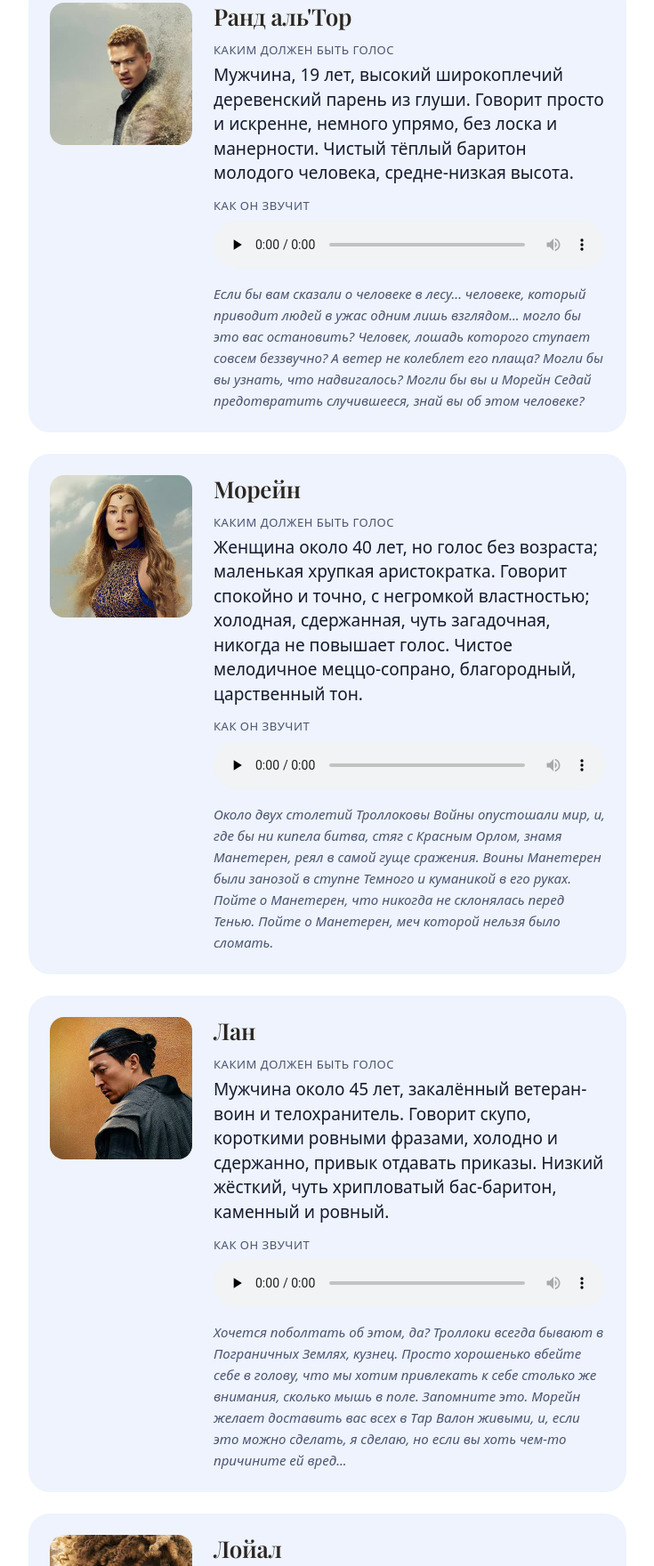
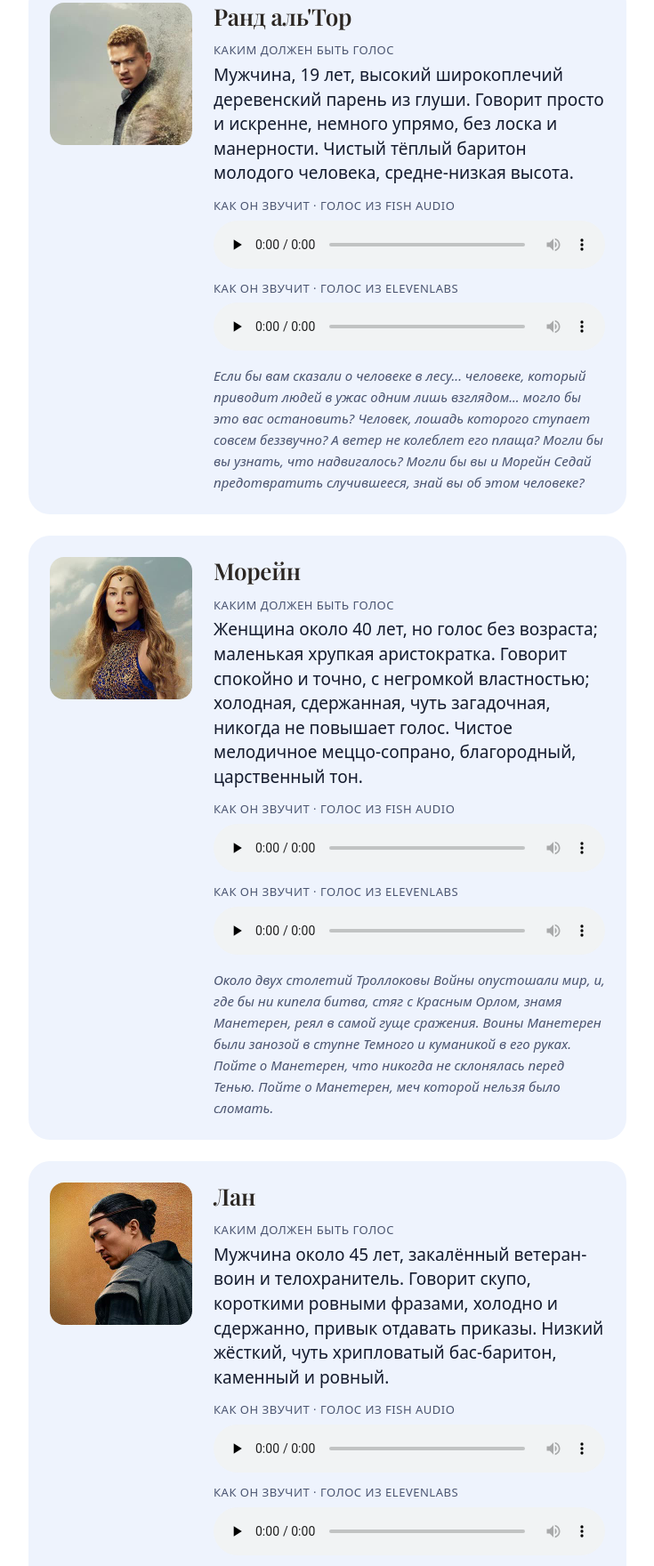
Before and after one commit to arhangel66/bookspeaks-site, a plain HTML site: page ru/7ccdec11b3/index.html in a window 1280 px wide. Shown: the part 350-2110 px from the top of the page at 89% size, without its empty margins (272-1007 px from the left). Drawn offline with Linux system fonts and the light colour scheme.

Commit message:
publish site 84a9603

```diff
--- a/ru/7ccdec11b3/index.html
+++ b/ru/7ccdec11b3/index.html
@@ -44,8 +44,10 @@
       <h2>Ранд аль'Тор</h2>
       <p class="label">Каким должен быть голос</p>
       <p class="voice">Мужчина, 19 лет, высокий широкоплечий деревенский парень из глуши. Говорит просто и искренне, немного упрямо, без лоска и манерности. Чистый тёплый баритон молодого человека, средне-низкая высота.</p>
-      <p class="label">Как он звучит</p>
+      <p class="label">Как он звучит · голос из Fish Audio</p>
       <audio controls preload="none" src="rand.m4a"></audio>
+      <p class="label">Как он звучит · голос из ElevenLabs</p>
+      <audio controls preload="none" src="rand-eleven.m4a"></audio>
       <blockquote>Если бы вам сказали о человеке в лесу... человеке, который приводит людей в ужас одним лишь взглядом... могло бы это вас остановить? Человек, лошадь которого ступает совсем беззвучно? А ветер не колеблет его плаща? Могли бы вы узнать, что надвигалось? Могли бы вы и Морейн Седай предотвратить случившееся, знай вы об этом человеке?</blockquote>
     </div>
   </article>
@@ -55,8 +57,10 @@
       <h2>Морейн</h2>
       <p class="label">Каким должен быть голос</p>
       <p class="voice">Женщина около 40 лет, но голос без возраста; маленькая хрупкая аристократка. Говорит спокойно и точно, с негромкой властностью; холодная, сдержанная, чуть загадочная, никогда не повышает голос. Чистое мелодичное меццо-сопрано, благородный, царственный тон.</p>
-      <p class="label">Как он звучит</p>
+      <p class="label">Как он звучит · голос из Fish Audio</p>
       <audio controls preload="none" src="moiraine.m4a"></audio>
+      <p class="label">Как он звучит · голос из ElevenLabs</p>
+      <audio controls preload="none" src="moiraine-eleven.m4a"></audio>
       <blockquote>Около двух столетий Троллоковы Войны опустошали мир, и, где бы ни кипела битва, стяг с Красным Орлом, знамя Манетерен, реял в самой гуще сражения. Воины Манетерен были занозой в ступне Темного и куманикой в его руках. Пойте о Манетерен, что никогда не склонялась перед Тенью. Пойте о Манетерен, меч которой нельзя было сломать.</blockquote>
     </div>
   </article>
@@ -66,8 +70,10 @@
       <h2>Лан</h2>
       <p class="label">Каким должен быть голос</p>
       <p class="voice">Мужчина около 45 лет, закалённый ветеран-воин и телохранитель. Говорит скупо, короткими ровными фразами, холодно и сдержанно, привык отдавать приказы. Низкий жёсткий, чуть хрипловатый бас-баритон, каменный и ровный.</p>
-      <p class="label">Как он звучит</p>
+      <p class="label">Как он звучит · голос из Fish Audio</p>
       <audio controls preload="none" src="lan.m4a"></audio>
+      <p class="label">Как он звучит · голос из ElevenLabs</p>
+      <audio controls preload="none" src="lan-eleven.m4a"></audio>
       <blockquote>Хочется поболтать об этом, да? Троллоки всегда бывают в Пограничных Землях, кузнец. Просто хорошенько вбейте себе в голову, что мы хотим привлекать к себе столько же внимания, сколько мышь в поле. Запомните это. Морейн желает доставить вас всех в Тар Валон живыми, и, если это можно сделать, я сделаю, но если вы хоть чем-то причините ей вред...</blockquote>
     </div>
   </article>
@@ -77,8 +83,10 @@
       <h2>Лойал</h2>
       <p class="label">Каким должен быть голос</p>
       <p class="voice">Мужчина, добродушный великан ростом около трёх метров с огромной грудной клеткой; не человек, но говорит как вежливый книжный учёный. Неторопливый, учтивый и серьёзный, легко загорается разговором о книгах и истории. Очень глубокий раскатистый рокочущий бас, как далёкий гром, но говорит негромко.</p>
-      <p class="label">Как он звучит</p>
+      <p class="label">Как он звучит · голос из Fish Audio</p>
       <audio controls preload="none" src="loial.m4a"></audio>
+      <p class="label">Как он звучит · голос из ElevenLabs</p>
+      <audio controls preload="none" src="loial-eleven.m4a"></audio>
       <blockquote>Еще десять лет, и я смогу обращаться к Пню. Думаю, Старейшины должны были бы позволить мне высказаться, когда решали, можно ли мне уходить или нет. Но они всегда беспокоятся о любом, любого возраста, собирающемся во Внешний Мир. Вы, люди, так торопливы и опрометчивы, так сумасбродны.</blockquote>
     </div>
   </article>
```
Also changed, not shown: 4 other files.
